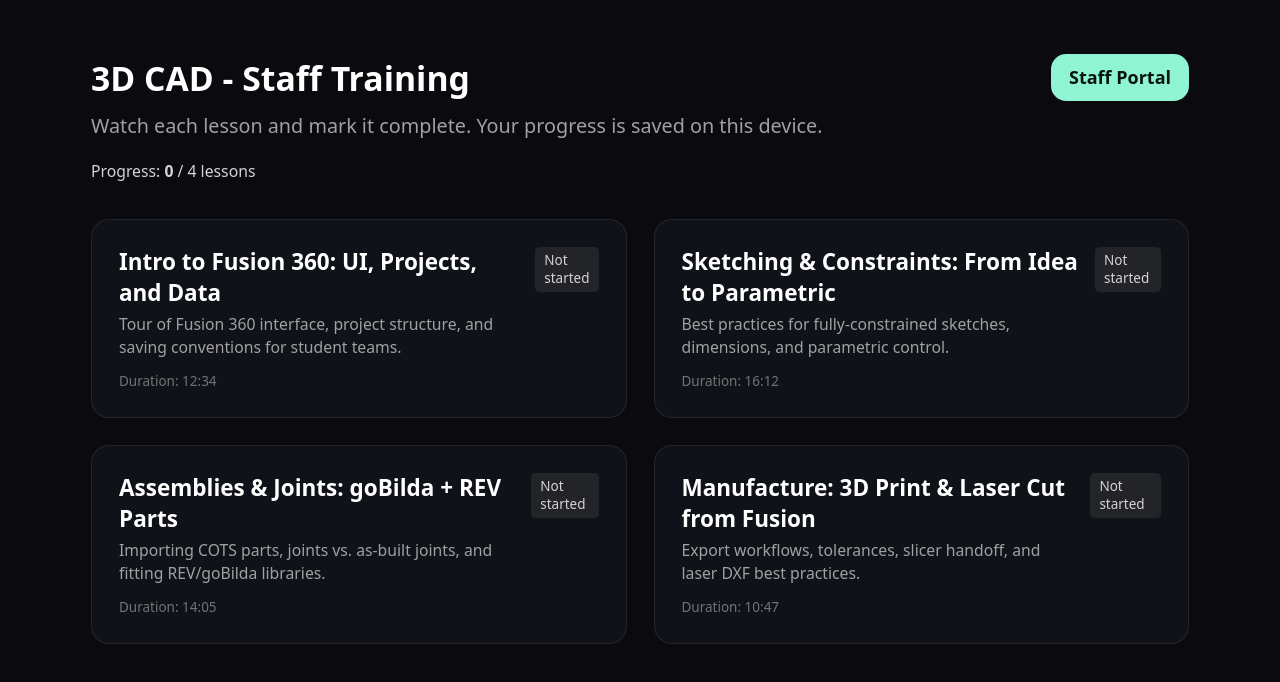
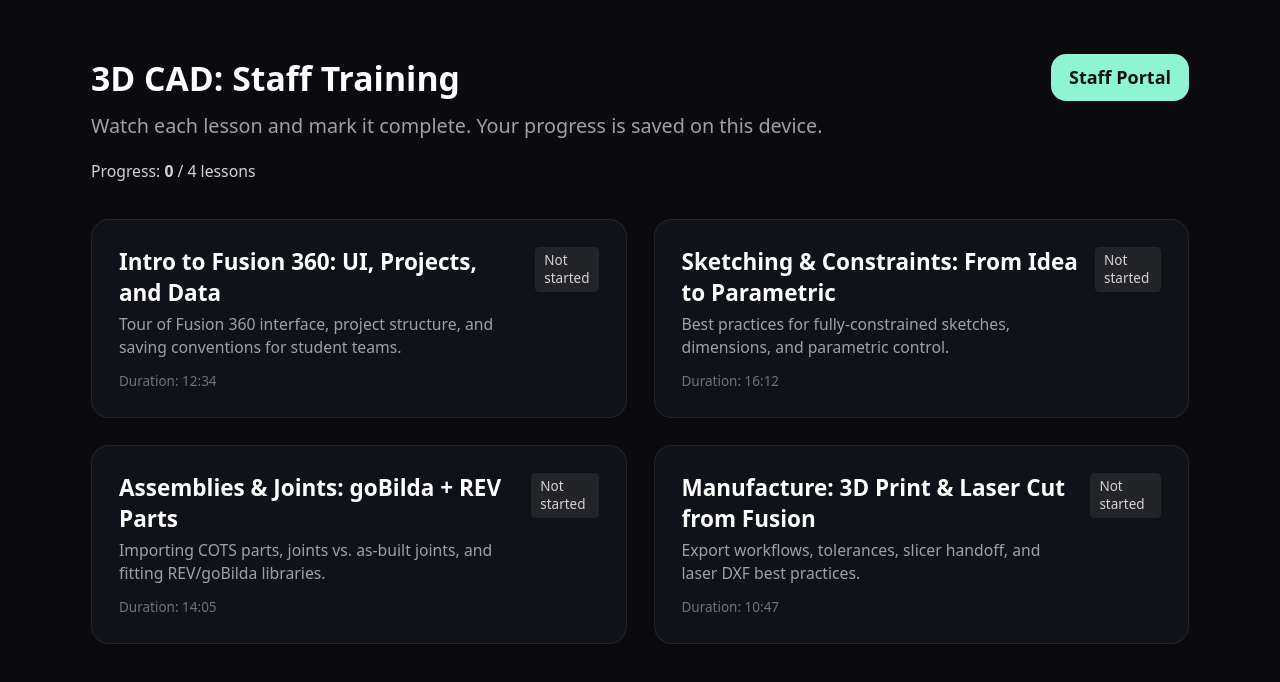
Before and after one commit to KingKumar/camp-asimov, a Next.js app: page /staff/modules/cad in a window 1280 px wide. Shown: the top 682 px of the page. Built offline with nearby package versions, Linux system fonts and the light colour scheme.

Commit message:
Update page.tsx

```diff
--- a/app/staff/modules/cad/page.tsx
+++ b/app/staff/modules/cad/page.tsx
@@ -27,7 +27,7 @@ export default function CadModuleIndex() {
   return (
     <main className="max-w-5xl mx-auto px-6 py-12 text-white">
       <div className="flex items-center justify-between">
-        <h1 className="text-3xl font-bold">3D CAD  -  Staff Training</h1>
+        <h1 className="text-3xl font-bold">3D CAD: Staff Training</h1>
         <Link
           href="/staff"
           className="px-4 py-2 rounded-xl font-semibold"
```
